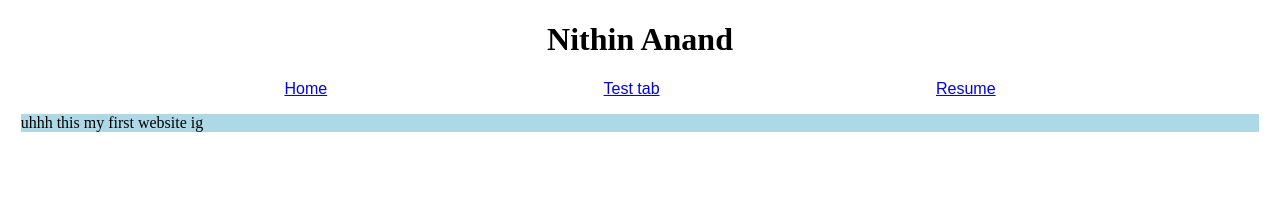
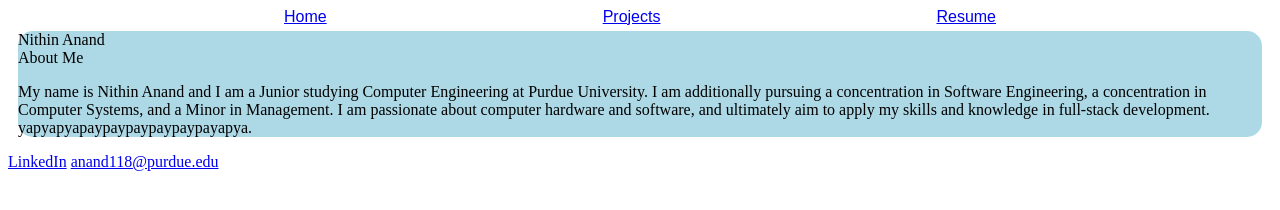
Before and after one commit to nithinanand04/nithinanand.github.io, a plain HTML site: page index.html in a window 1280 px wide. Drawn offline with Linux system fonts and the light colour scheme.

Commit message:
hgfwedhg

```diff
--- a/index.css
+++ b/index.css
@@ -2,7 +2,6 @@
 
 body {
     background-color: white;
-
 }
 
 h1 {
@@ -25,7 +24,12 @@ embed {
   width: 100vw;
 }
 
-.box-1{
+.info{
     background-color: lightblue;
-    margin:1%;
+    margin: 5px 10px;
+    border-radius: 15px;
+    align-items: flex-start;
 }
+.my-name{
+    text-align: 30px;
+}
--- a/index.html
+++ b/index.html
@@ -4,15 +4,28 @@
     <link rel="stylesheet" href="index.css">
 </head>
 <body>
-    <h1>Nithin Anand</h1>
+
     <nav>
         <a href="index.html">Home</a>
-        <a href="test_page.html">Test tab</a>
+        <a href="test_page.html">Projects</a>
         <a href="resume.html">Resume</a>
     </nav>
-    <p><div class="box-1">uhhh this my first website ig</div></p>
+    <div class="info">
+        <div class="my-name">Nithin Anand</div>
+        <div class="about me">About Me</div>
+        <p> My name is Nithin Anand and I am a Junior studying Computer Engineering
+            at Purdue University. I am additionally pursuing a concentration in Software
+            Engineering, a concentration in Computer Systems, and a Minor in Management.
+            I am passionate about computer hardware and software, and ultimately aim to apply
+            my skills and knowledge in full-stack development. yapyapyapaypaypaypaypaypayapya.
+        </p>
+    </div>
     <script src="index.js"></script>
 
+    <div id=""contact-info>
+        <a href="https://www.linkedin.com/in/nithin21" target="_blank">LinkedIn</a>
+        <a href="mailto::anand118@purdue.ed" target="_blank">anand118@purdue.edu</a>
+    </div>
 </body>
 
 </html>
```
Also changed, not shown: test_page.html (+0 -7 lines), top.html (added, +17 -0 lines).
